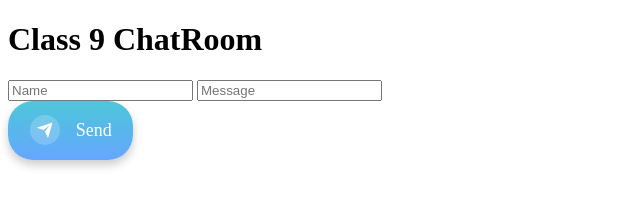
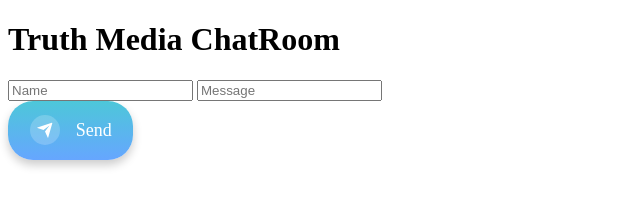
Before and after one commit to 963alseT/Truth, a website: page public/index.html in a window 1280 px wide. Shown: the whole page, without its empty margins (0-640 px from the left). Drawn offline with nearby package versions, Linux system fonts and the light colour scheme; no server answers.

Commit message:
Update index.html

```diff
--- a/public/index.html
+++ b/public/index.html
@@ -4,12 +4,12 @@
 <html>
 
 <head>
-    <title>Class 9 ChatRoom</title>
+    <title>Truth Media ChatRoom</title>
 </head>
 
 <body>
     <div class="container">
-        <h1 class="logo">Class 9 ChatRoom</h1>
+        <h1 class="logo">Truth Media ChatRoom</h1>
         <form class="form" id="form">
             <div class="messageArea" id="messageArea"></div>
             <input class="input" type="text" placeholder="Name" id="myname" autocomplete="off">
```
